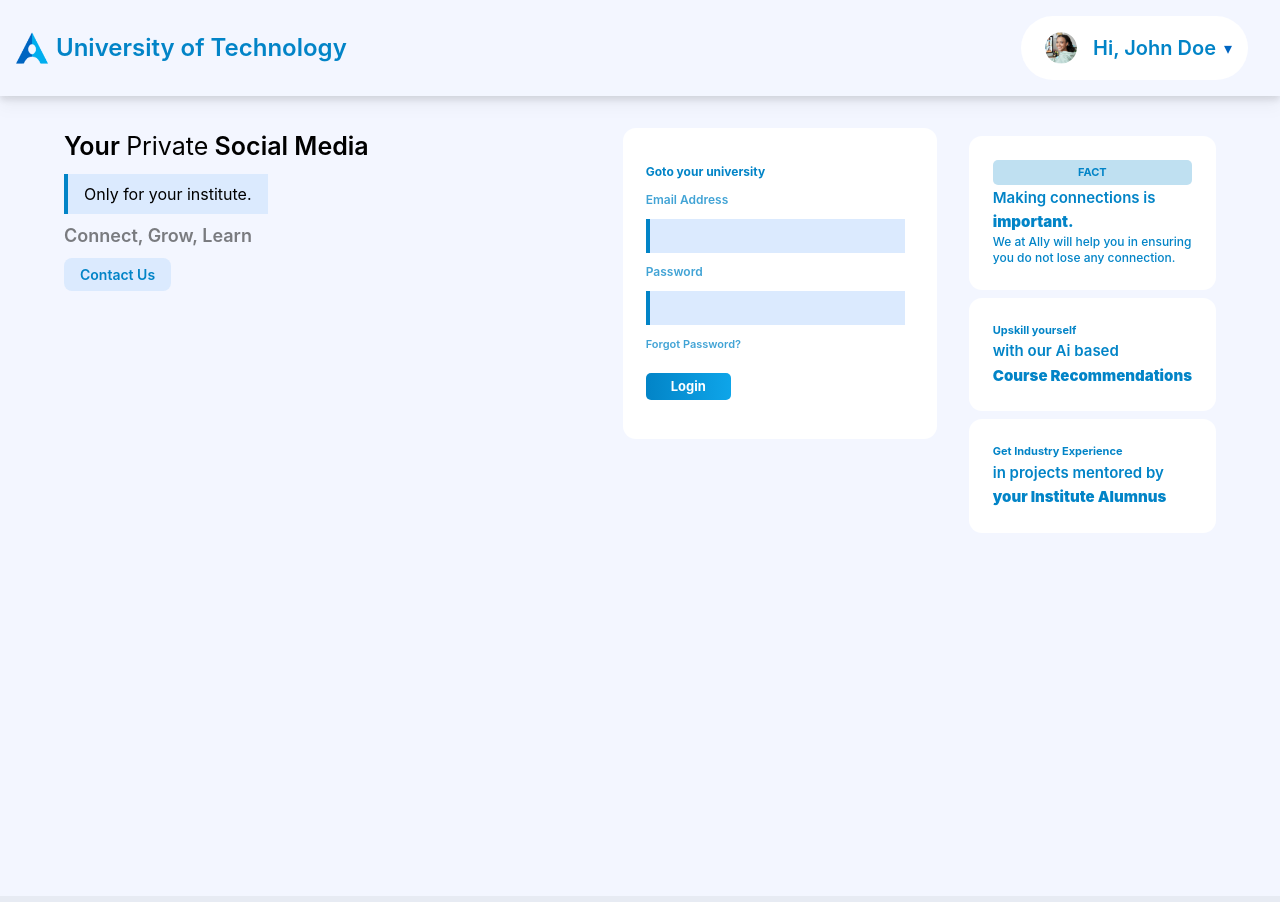
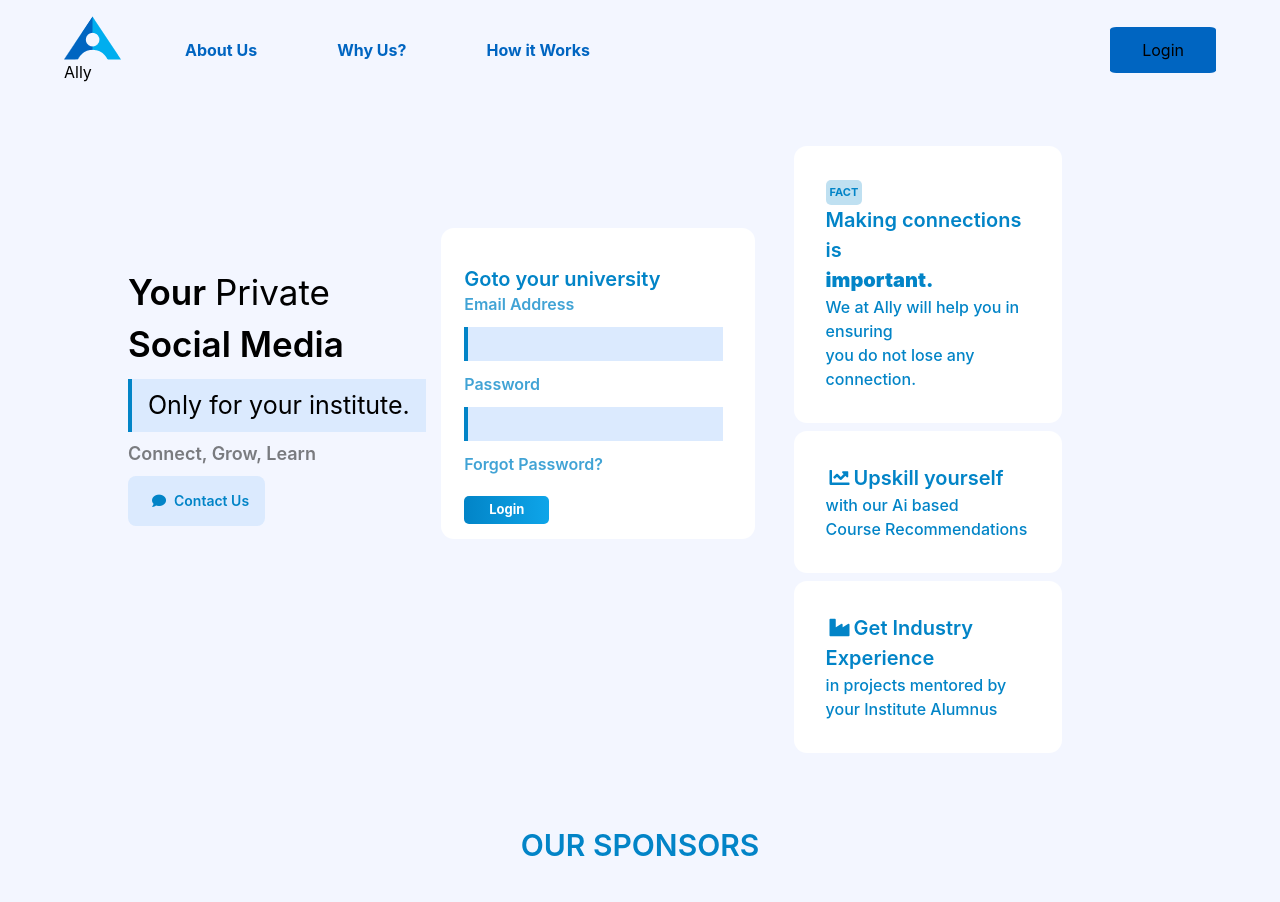
Before and after one commit to AtharvaBhatti/ALLY-Team-52, a React (Create React App) app in the folder frontend/: page / in a window 1280 px wide. Shown: the top 902 px of the page. Built offline with nearby package versions, Linux system fonts and the light colour scheme.

Commit message:
Landing Page

```diff
--- a/frontend/package.json
+++ b/frontend/package.json
@@ -5,6 +5,7 @@
   "dependencies": {
     "@emotion/react": "^11.11.1",
     "@emotion/styled": "^11.11.0",
+    "@fortawesome/fontawesome-svg-core": "^6.5.1",
     "@fortawesome/free-solid-svg-icons": "^6.4.2",
     "@fortawesome/react-fontawesome": "^0.2.0",
     "@material-ui/core": "^4.12.4",
--- a/frontend/src/App.js
+++ b/frontend/src/App.js
@@ -1,7 +1,8 @@
-import React from "react";
-import { BrowserRouter, Routes, Route } from "react-router-dom";
+import React, { useEffect, useState } from "react";
+import { BrowserRouter, Routes, Route, useLocation } from "react-router-dom";
 import Homepage from "./Pages/Homepage.jsx";
 import LandingPage from "./Pages/LandingPage.jsx";
+import LandingNavbar from "./Components/LandingNavbar.jsx";
 import Navbar from "./Components/Navbar.jsx";
 import SidebarPage from "./Components/Sidebar.jsx"
 import HomeNav from "./Components/HomeNav.jsx"
@@ -14,10 +15,17 @@ import Alumini from "./Pages/Alumini.jsx";
 import Seminars from "./Pages/seminars.jsx";
 
 function App() {
+  const [isUni1Route, setIsUni1Route] = useState(false);
+
+  useEffect(() => {
+    // Check the current pathname on mount
+    const currentPathname = window.location.pathname;
+    setIsUni1Route(currentPathname.startsWith('/uni1'));
+  }, []);
   return (
     <div>
+      {isUni1Route ? <Navbar /> : <LandingNavbar />}
 
-        <Navbar />
       <BrowserRouter>
         <Routes>
           <Route path="/" element={<LandingPage />} />
@@ -29,7 +37,7 @@ function App() {
           <Route path="/uni1/hackathon" element={<Hackathons />}></Route>
           <Route path="/uni1/courses" element={<Upskill />}></Route>
           <Route path="/uni1/students" element={<Students />}></Route>
-          <Route path="/uni1/alumni" element={<Alumini />}></Route>
+          <Route path="/uni1/alumini" element={<Alumini />}></Route>
           <Route path="/uni1/upskill" element={<Upskill />}></Route>
           <Route path="/uni1/seminars" element={<Seminars />}></Route>
         </Routes>
--- a/frontend/src/Components/Form.jsx
+++ b/frontend/src/Components/Form.jsx
@@ -16,9 +16,14 @@ const LoginForm = () => {
 
   const handleSubmit = (e) => {
     e.preventDefault();
-    // You can add your logic here to handle form submission
-    console.log('Email:', email);
-    console.log('Password:', password);
+
+    if (email === 'pradip@gmail.com' && password === 'hp123') {
+
+      nav('/uni1');
+      window.location.reload();
+    } else {
+      console.log('Incorrect credentials');
+    }
   };
   const handleAuthClick = () => {
     nav(`/uni1`);
@@ -27,14 +32,14 @@ const LoginForm = () => {
   return (
     <form className="w-[314px] h-[311px] relative bg-white rounded-[13px]" onSubmit={handleSubmit}>
       <div className="left-[23px] top-[64px] absolute flex-col justify-start items-start gap-[11px] inline-flex">
-        <div className="text-sky-600 text-opacity-75 text-xs font-semibold font-inter">Email Address</div>
+        <div className="text-sky-600 text-opacity-75 text-s font-semibold font-inter">Email Address</div>
         <input
           type="email"
           value={email}
           onChange={handleEmailChange}
           className="w-[259px] h-[34px] px-[9px] py-0.5 bg-blue-100 border-l-4 border-sky-600 justify-start items-center gap-2.5 inline-flex"
         />
-        <div className="text-sky-600 text-opacity-75 text-xs font-semibold font-inter">Password</div>
+        <div className="text-sky-600 text-opacity-75 text-s font-semibold font-inter">Password</div>
         <input
           type="password"
           value={password}
@@ -42,14 +47,14 @@ const LoginForm = () => {
           className="w-[259px] h-[34px] px-[9px] py-0.5 bg-blue-100 border-l-4 border-sky-600 justify-start items-center gap-[121px] inline-flex"
         />
         <div className="flex-col justify-start items-start gap-5 flex">
-          <div className="text-sky-600 text-opacity-75 text-[11px] font-semibold font-inter">Forgot Password?</div>
+          <div className="text-sky-600 text-opacity-75 text-s font-semibold font-inter">Forgot Password?</div>
           <button onClick={handleAuthClick}  className="w-[85px] px-4 py-1 bg-gradient-to-r from-sky-600 to-sky-500 rounded-[5px] justify-center items-center gap-[3px] inline-flex">
             <div className="text-white text-[13px] font-bold font-inter">Login</div>
           </button>
         </div>
       </div>
       <div className="left-[23px] top-[9px] absolute" />
-      <div className="left-[23px] top-[36px] absolute text-sky-600 text-xs font-bold font-inter">Goto your university</div>
+      <div className="left-[23px] top-[36px] absolute text-sky-600 text-[20px] font-semibold font-inter">Goto your university</div>
       <div className="w-[222px] h-[120px] left-[204px] top-[196px] absolute">
         {/* Your SVG elements go here */}
       </div>
--- /dev/null
+++ b/frontend/src/Components/LandingNavbar.css
@@ -0,0 +1,31 @@
+/* LandingNavbar.css */
+
+.Landing-navbar {
+    display: flex;
+    justify-content: space-between;
+    align-items: center;
+    padding: 1em 4em;
+  }
+
+  .Landing-Logo img {
+    max-width: 100px; /* Adjust the max-width as needed */
+  }
+
+  .Landing-navbar-links {
+    display: flex;
+  }
+
+  .Landing-navbar-links a {
+    color:  rgba(0, 101, 193, 1);
+    text-decoration: none;
+    padding: 1em;
+    margin-left: 3em;
+    font-weight: bolder;
+  }
+
+  .Landing-Login-button {
+    margin-left: auto; /* Push the Login button to the right */
+    background-color:  rgba(0, 101, 193, 1);
+    padding: 0.7em 2em 0.7em 2em;
+    border-radius: 6%;
+  }
--- /dev/null
+++ b/frontend/src/Components/LandingNavbar.jsx
@@ -0,0 +1,23 @@
+import React from "react";
+import "./LandingNavbar.css";
+import logo from "../assets/images/logo.png"; // Replace with the actual path to your logo image
+
+const LandingNavbar = () => {
+  return (
+    <div className="bg-[#F3F6FF] Landing-navbar">
+      <div className="Landing-Logo">
+        <img src={logo} alt="Logo" /> Ally
+      </div>
+      <nav className="Landing-navbar-links">
+        <a href="https://trumio.ai/about/">About Us</a>
+        <a href="https://trumio.ai/why-trumio/">Why Us?</a>
+        <a href="https://trumio.ai/how-it-works/">How it Works</a>
+      </nav>
+      <div className="Landing-Login-button">
+        <a href="https://trumio.ai/login">Login</a>
+      </div>
+    </div>
+  );
+};
+
+export default LandingNavbar;
--- /dev/null
+++ b/frontend/src/Pages/LandingPage.css
@@ -0,0 +1,47 @@
+.Landing-Left{
+    display: flex;
+    justify-content: space-between;
+    margin: 10% 0 4% 0;
+    flex: 0.7;
+    padding-left: 10%;
+}
+.Landing-Left-1{
+    flex:1;
+    padding-top: 6%;
+}
+.LandingPage{
+    display: flex;
+    flex-direction: column;
+}
+.Landing-Right{
+    flex: 0.3;
+    margin: 3%;
+    margin-right: 17%;
+
+}
+.landingUp{
+    display: flex;
+    flex-direction: row;
+}
+
+.text-container{
+    display: inline-block;
+}
+.sponsors{
+    display: flex;
+    flex-direction: column;
+    margin: 0 5%;
+
+}
+.sponsorimg{
+    display: flex;
+    flex-direction: row;
+    justify-content: center;
+    align-items: center;
+}
+
+.sponsor{
+    margin: 1%;
+    height: 10vh !important;
+    width: auto;
+}
--- a/frontend/src/Pages/LandingPage.jsx
+++ b/frontend/src/Pages/LandingPage.jsx
@@ -1,5 +1,6 @@
 import React, { useState } from 'react';
 import LoginForm from '../Components/Form';
+import './LandingPage.css'
 
 
 
@@ -8,52 +9,86 @@ const LandingPage = () => {
 
   return (
     <div className='bg-[#F3F6FF] m-0 p-0 min-h-screen'>
-      <div className='flex justify-between mx-4 md:mx-16 py-8'>
-        <div>
-          <div><span className="text-black my-2 text-[25px] font-semibold font-inter">Your </span><span className="text-black text-[25px] font-normal font-['Nova Script']">Private</span><span className="text-black text-[25px] font-semibold font-inter"> Social Media</span></div>
-          <div className='border-sky-600 my-2 bg-blue-100 w-fit px-4 py-2 border-l-4'>Only for your institute.</div>
-          <div className="text-black my-2 text-opacity-50 text-lg font-semibold font-inter">Connect, Grow, Learn</div>
-          <div className="text-sky-600 my-2 bg-blue-100 rounded-lg w-fit px-4 py-2 text-sm font-semibold font-inter leading-tight">Contact Us</div>
-        </div>
-        <div className='flex gap-8'>
-          <div>
+      <div className='LandingPage'>
+        <div className="landingUp">
+
+
+        <div className='Landing-Left'>
+         <div className='Landing-Left-1'>
+          <div><span className="text-black my-2 text-[35px] font-semibold font-inter">Your </span><span className="text-black text-[35px] font-normal font-['Nova Script']">Private</span><span className="text-black text-[35px] font-semibold font-inter"> Social Media</span></div>
+          <div className='border-sky-600 my-2 bg-blue-100 w-fit px-4 py-2 border-l-4 text-[25px]'>Only for your institute.</div>
+          <div className="text-black my-2 text-opacity-50 text-lg font-semibold font-inter text-[25px]">Connect, Grow, Learn</div>
+          <div className="text-sky-600 my-2 bg-blue-100 rounded-lg w-fit px-4 py-4 text-sm font-semibold font-inter leading-tight"><i class="fas fa-comment px-2 "></i>Contact Us</div>
+          </div>
+          <div className='Landing-Left-2'>
             <LoginForm/>
           </div>
+
+        </div>
+        <div className='Landing-Right'>
+
           <div>
-            <div className="flex-[1] my-2 bg-white rounded-[13px] p-6 flex-col justify-start items-start gap-4">
-              <div className="self-stretch bg-sky-600 bg-opacity-25 rounded-[5px] p-1 flex justify-center items-center gap-3">
-                <div className="text-sky-600 w-fit text-[11px] font-bold font-inter">FACT</div>
+          <div className="flex-[1] my-2 bg-white rounded-[13px] p-8 flex-col justify-start items-start gap-4">
+            <div className="text-container">
+              <div className="bg-sky-600 bg-opacity-25 rounded-[5px] p-1 flex gap-3">
+                <div className="text-sky-600 text-[11px] font-bold font-inter">FACT</div>
               </div>
+            </div>
               <div>
-                <span className="text-sky-600 text-[15px] font-semibold font-inter">Making connections is</span>
-                <span className="text-sky-600 text-[15px] font-black font-inter"> <br />important.</span>
+                <span className="text-sky-600 text-[20px] font-semibold font-inter">Making connections is</span>
+                <span className="text-sky-600 text-[20px] font-black font-inter"> <br />important.</span>
               </div>
-              <div className="text-sky-600 text-xs font-medium font-inter">We at Ally will help you in ensuring <br />you do not lose any connection.</div>
+              <div className="text-sky-600 text-s font-medium font-inter">We at Ally will help you in ensuring <br />you do not lose any connection.</div>
             </div>
 
               {/* Card 2 */}
-              <div className="flex-[1] my-2 bg-white rounded-[13px] p-6 flex-col justify-start items-start gap-4">
+              <div className="flex-[1] my-2 bg-white rounded-[13px] p-8 flex-col justify-start items-start gap-4">
 
-                  <div className="text-sky-600 text-[11px] font-bold font-inter">Upskill yourself</div>
+                  <div className="text-sky-600 text-[20px] font-semibold font-inter"><i class="px-1 fas fa-chart-line"></i>Upskill yourself</div>
 
                 <div>
-                  <span className="text-sky-600 text-[15px] font-semibold font-inter">with our Ai based</span>
-                  <span className="text-sky-600 text-[15px] font-black font-inter"> <br />Course Recommendations</span>
+                  <span className="text-sky-600 text-s font-medium font-inter">with our Ai based</span>
+                  <span className="text-sky-600 text-s font-medium font-inter"> <br />Course Recommendations</span>
                 </div>
               </div>
 
               {/* Card 3 */}
-              <div className="flex-[1] my-2 bg-white rounded-[13px] p-6 flex-col justify-start items-start gap-4">
+              <div className="flex-[1] my-2 bg-white rounded-[13px] p-8 flex-col justify-start items-start gap-4">
 
-                  <div className="text-sky-600 text-[11px] font-bold font-inter">Get Industry Experience</div>
+                  <div className="text-sky-600 text-[20px] font-semibold font-inter"><i class="px-1 fas fa-industry"></i>Get Industry Experience</div>
 
                 <div>
-                  <span className="text-sky-600 text-[15px] font-semibold font-inter">in projects mentored by</span>
-                  <span className="text-sky-600 text-[15px] font-black font-inter"> <br />your Institute Alumnus</span>
+                  <span className="text-sky-600 text-s font-medium font-inter">in projects mentored by</span>
+                  <span className="text-sky-600 text-s font-medium font-inter"> <br />your Institute Alumnus</span>
                 </div>
               </div>
             </div>
           </div>
+          </div>
+          <div className="sponsors">
+            <div className="text-sky-600 text-[30px] py-6 font-semibold font-inter justify-center flex  items-center">
+              OUR SPONSORS
+            </div>
+            <div className="sponsorimg">
+
+
+            <div className="sponsor">
+              <img src="https://pngimg.com/uploads/cocacola_logo/cocacola_logo_PNG7.png" alt="" style={{height: "10vh", width: "auto"}}/>
+            </div>
+            <div className="sponsor">
+              <img src="https://www.freepnglogos.com/uploads/google-logo-png/google-logo-png-suite-everything-you-need-know-about-google-newest-0.png" style={{height: "10vh", width: "auto"}} alt="" />
+            </div>
+            <div className="sponsor">
+              <img src="https://www.facebook.com/images/fb_icon_325x325.png"  style={{height: "10vh", width: "auto"}} alt="" />
+            </div>
+            <div className="sponsor">
+              <img src="https://images.squarespace-cdn.com/content/v1/5a5dbe4632601eb31977f947/1629703651716-J8RVOTD1XO3SDINHP2RG/unnamed+%281%29.png" style={{height: "10vh", width: "auto"}} alt="" />
+            </div>
+            <div className="sponsor">
+              <img src="https://www.pngall.com/wp-content/uploads/14/Zoom-PNG.png"style={{height: "10vh", width: "auto"}}  alt="" />
+            </div>
+          </div>
+        </div>
         </div>
       </div>
   );
```
Also changed, not shown: 1 other file (tests, documents, lock files or other folders).
